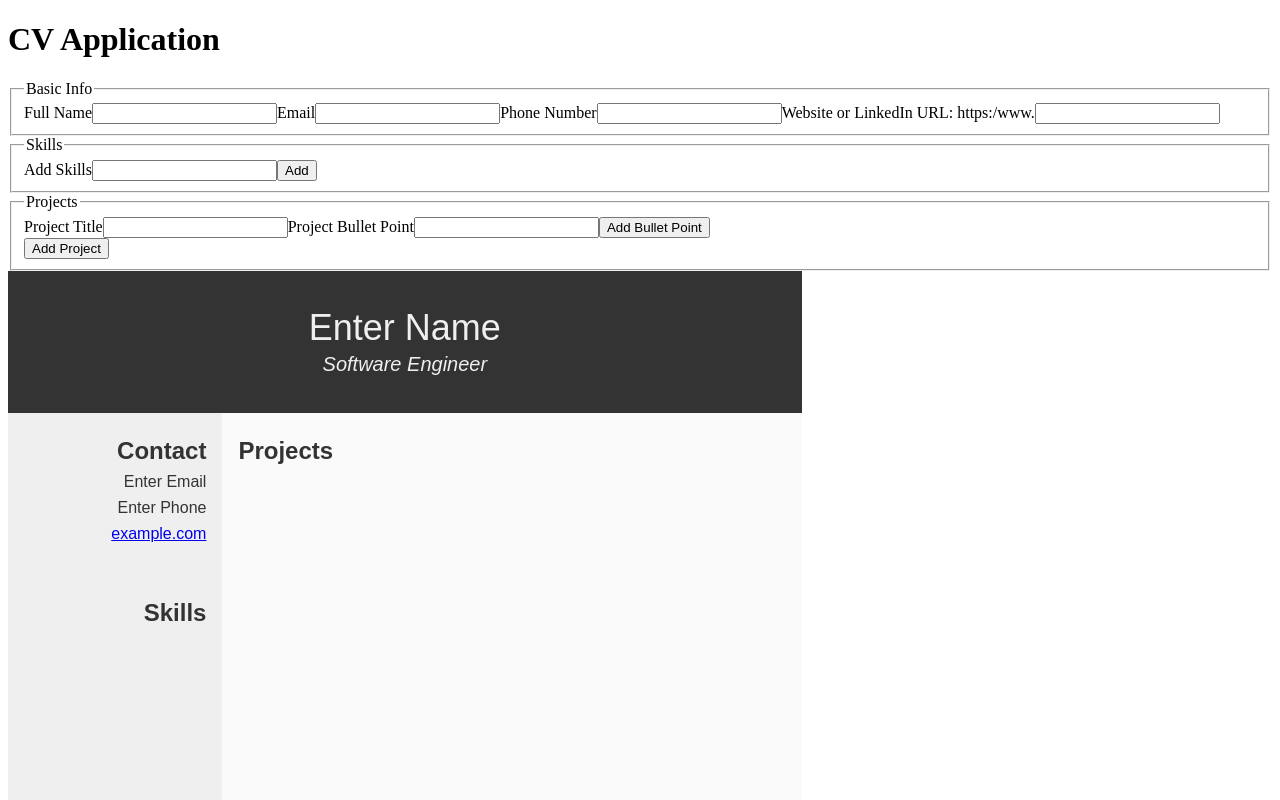
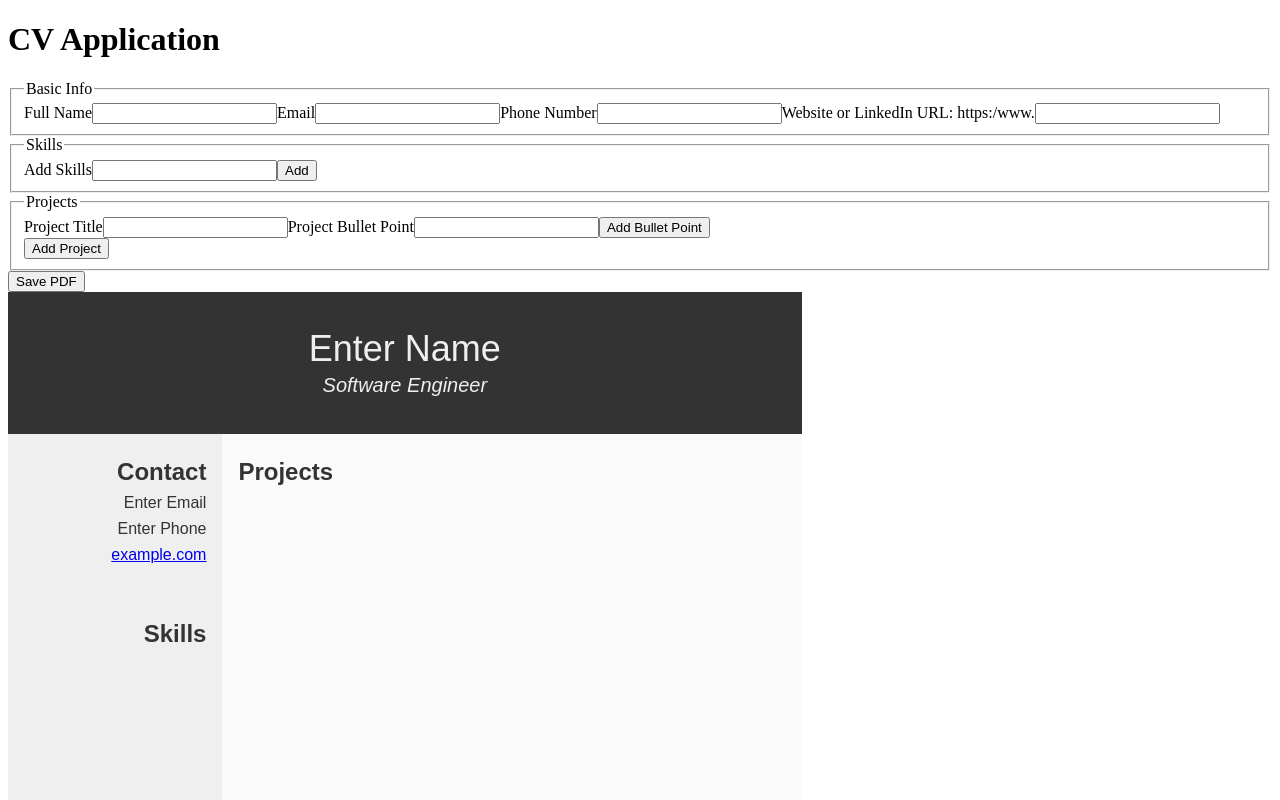
Before and after one commit to agabra23/cv-application-new, a React (Vite) app: page / in a window 1280 px wide. Shown: the top 800 px of the page. Built offline with nearby package versions, Linux system fonts and the light colour scheme.

Commit message:
Adjust page height to stop page break

```diff
--- a/package.json
+++ b/package.json
@@ -11,6 +11,7 @@
   },
   "dependencies": {
     "@react-pdf/renderer": "^3.1.12",
+    "html2pdf.js": "^0.10.1",
     "react": "^18.2.0",
     "react-dom": "^18.2.0"
   },
--- a/src/App.jsx
+++ b/src/App.jsx
@@ -4,6 +4,7 @@ import Projects from "./components/Projects";
 import { useState } from "react";
 import ReactDOMServer from "react-dom/server";
 import JSXtoPDF from "./components/JSXtoPDF";
+import html2pdf from "html2pdf.js/dist/html2pdf.min";
 
 function App() {
   // Basic Info State
@@ -57,7 +58,26 @@ function App() {
 
   // JSX to be converted to PDF
 
-  // const printElement = ReactDOMServer.renderToString();
+  const pdfJSX = () => {
+    return <JSXtoPDF />;
+  };
+
+  const printHandler = () => {
+    const printElement = ReactDOMServer.renderToString(
+      <JSXtoPDF
+        basicInfo={basicInfo}
+        skillsList={skillsList}
+        projectsList={projectList}
+      />
+    );
+
+    const opt = {
+      pagebreak: 'avoid',
+    };
+    // const printElement = pdfJSX();
+
+    html2pdf().set(opt).from(printElement).save();
+  };
 
   return (
     <>
@@ -81,7 +101,13 @@ function App() {
 
         {/* PDF Render */}
 
-        <JSXtoPDF basicInfo={basicInfo} skillsList={skillsList} projectsList={projectList} />
+        <button onClick={printHandler}>Save PDF</button>
+
+        <JSXtoPDF
+          basicInfo={basicInfo}
+          skillsList={skillsList}
+          projectsList={projectList}
+        />
       </main>
     </>
   );
--- a/src/styles/JSXtoPDF.css
+++ b/src/styles/JSXtoPDF.css
@@ -3,9 +3,12 @@
   display: flex;
   flex-direction: column;
   width: 21cm;
-  height: 29.7cm;
+  height: 29.68cm;
+  overflow: hidden;
   color: #333;
   font-family: Arial, Helvetica, sans-serif;
+  page-break-inside: avoid;
+  margin: 0;
 }
 
 .pdf-header {
@@ -79,11 +82,11 @@ ul {
 
 .project-title {
   list-style: none;
-  margin-bottom: .5rem;
+  margin-bottom: 0.5rem;
   font-size: 1rem;
   font-weight: 600;
 }
 
 .project-bullet {
-  margin-bottom: .25rem;
+  margin-bottom: 0.25rem;
 }
```
Also changed, not shown: 1 other file (tests, documents, lock files or other folders).
